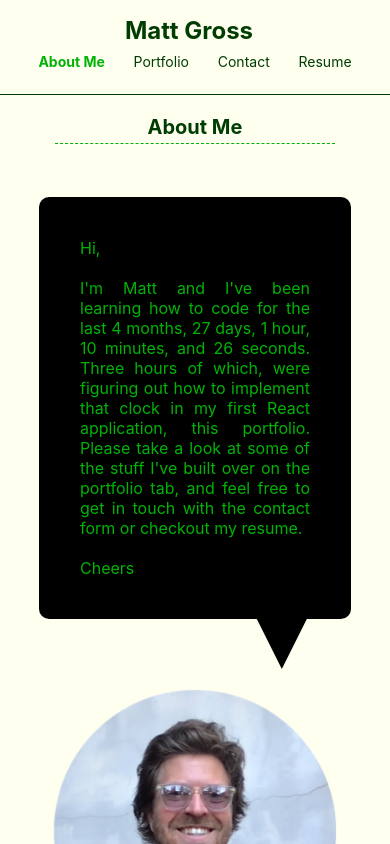
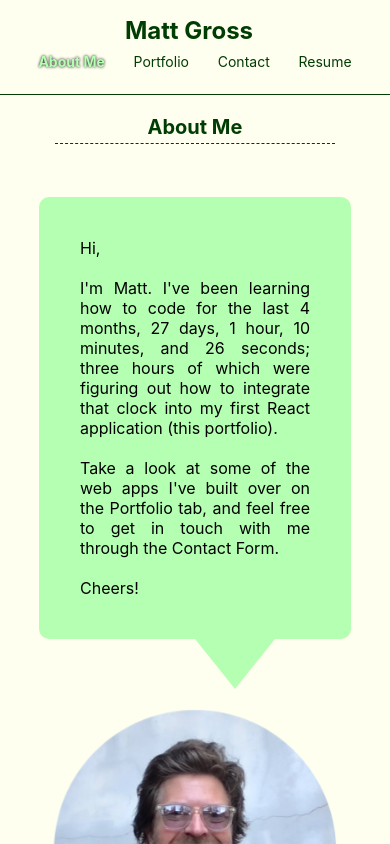
Before and after one commit to matt-gross-27/portfolio, a React (Create React App) app: page / in a window 390 px wide. Shown: the top 844 px of the page. Built offline with nearby package versions, Linux system fonts and the light colour scheme.

Commit message:
update bio and color scheme

```diff
--- a/src/App.css
+++ b/src/App.css
@@ -6,7 +6,7 @@
 
 :root {
   --color1: hsl(122, 100%, 12%);
-  --color2: hsl(122, 100%, 35%);
+  --color2: hsl(118, 100%, 85%);
 }
 
 body {
@@ -47,7 +47,7 @@ h2 {
   text-align: center;
   margin: 0 auto;
   margin-bottom: 12px;
-  border-bottom: 1px dashed var(--color2);
+  border-bottom: 1px dashed var(--color1);
   padding-bottom: 4px;
   width: 80%;
 }
@@ -82,17 +82,21 @@ a {
   text-decoration: none;
   align-self: center;
   cursor: pointer;
-  margin-bottom: 8px;
-  color: var(--color2);
+}
+@media (hover: hover) {
+  header li:hover, a:hover{
+    text-shadow: 1px 1px 1px rgb(206, 206, 206);
+  }
+
+  .project-card:hover {
+    box-shadow: -3px -3px 8px rgb(203, 203, 203) ;
+  }
 }
 
-header li:hover, a:hover{
-  text-shadow: 1px 1px 1px rgb(206, 206, 206);
-}
-
-.isActiveNav {
+.isActiveNav, .isActiveNav:hover, a, a:hover {
   color: var(--color2);
   font-weight: bold;
+  text-shadow: 0px 0px 3px black;
 }
 
 footer {
@@ -122,10 +126,6 @@ footer {
 
 .project-card {
   box-shadow: 3px 3px 8px rgb(203, 203, 203) ;
-}
-
-.project-card:hover {
-  box-shadow: -3px -3px 8px rgb(203, 203, 203) ;
 }
 
 .project-name {
@@ -239,8 +239,8 @@ footer {
   padding: 41px;
   transform: translateX(1000px);
   animation: comeFromRight 1s .5s ease-out forwards;
-  background-color: black;
-  color: var(--color2);
+  background-color: var(--color2);
+  color: black;
 }
 
 .bio::after {
@@ -248,11 +248,11 @@ footer {
   display: inline-block;
   width: 50px;
   height: 80px;
-  background: #000;
+  background: var(--color2);
   position: absolute;
   bottom: 30px;
   left: -30px;
-  border-right: 10px solid black;
+  border-right: 10px solid var(--color2);
   clip-path: polygon(100% 100%, 100% 0, 0 50%);
 }
 
@@ -376,13 +376,10 @@ footer {
   }
 
   .bio::after {
-    width: 80px;
-    height: 50pxx;
-    background: #000;
-    position: absolute;
+    width: 70px;
+    height: 50px;
     bottom: -50px;
-    left: 65%;
-    border-right: none;
+    left: 50%;
     clip-path: polygon(50% 100%, 0 0, 100% 0);
   }
 }
@@ -402,6 +399,6 @@ footer {
 
 
 @keyframes drop {
-  from {transform: translateY(-500px) rotate(360deg)}
+  from {transform: translateY(-500px)}
   to {transform: translateY(0) rotate(0deg)}
 }
--- a/src/components/About.js
+++ b/src/components/About.js
@@ -19,12 +19,14 @@ function About() {
               Hi,
               <br />
               <br />
-            I'm Matt and I've been learning how to code for the last <Timer />.
-            Three hours of which, were figuring out how to implement that clock in my first React application, this portfolio.
-            Please take a look at some of the stuff I've built over on the portfolio tab, and feel free to get in touch with the contact form or checkout my resume.
+            I'm Matt. I've been learning how to code for the last <Timer />;
+            three hours of which were figuring out how to integrate that clock into my first React application (this portfolio).
+            <br />
+            <br />
+            Take a look at some of the web apps I've built over on the Portfolio tab, and feel free to get in touch with me through the Contact Form.
               <br />
               <br />
-            Cheers
+            Cheers!
           </p>
           </div>
         </div>
@@ -34,4 +36,4 @@ function About() {
   );
 }
 
-export default About;;
+export default About
```
